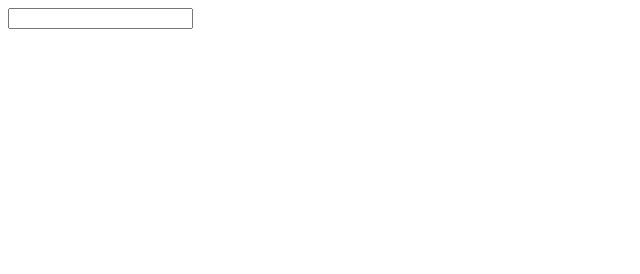
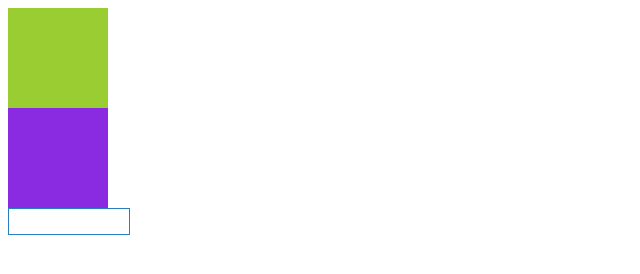
Before and after one commit to ssungs/-, a plain HTML site: page ex.html in a window 1280 px wide. Shown: the whole page, without its empty margins (0-640 px from the left). Drawn offline with Linux system fonts and the light colour scheme; the site is published under a folder, as on GitHub Pages, so addresses that start at the root find nothing.

Commit message:
5일차 예시
html의 전역속성과 css의 기본문법 테스트

```diff
--- a/ex.html
+++ b/ex.html
@@ -3,7 +3,7 @@
 <head>
     <meta charset="UTF-8">
     <title>Document</title>
-    <link rel="stylesheet" href="/pseudo.css">
+    <link rel="stylesheet" href="./pseudo.css">
 </head>
 <body>
     <div class="box"></div>
```
